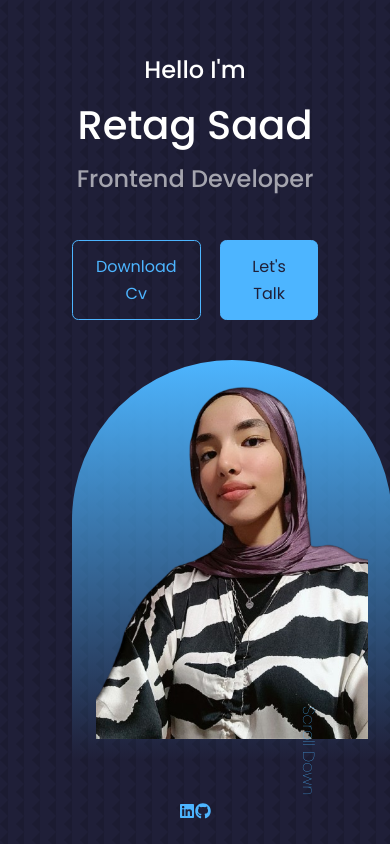
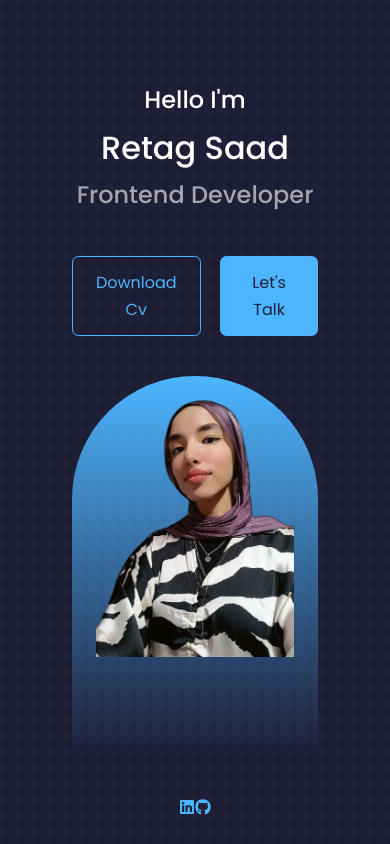
Before and after one commit to retagsaad/Portfolio, a React (Vite) app: page / in a window 390 px wide. Shown: the top 844 px of the page. Built offline with nearby package versions, Linux system fonts and the light colour scheme.

Commit message:
media query

```diff
--- a/src/components/home/home.css
+++ b/src/components/home/home.css
@@ -1,39 +1,39 @@
-.home{
+.home {
   height: 100vh;
   padding: 50px;
   overflow: hidden;
 }
-.home_container{
+.home_container {
   text-align: center;
   height: 100%;
   position: relative;
 }
-.btns{
+.btns {
   display: flex;
-    gap:1.2rem ;
+  gap: 1.2rem;
   margin-top: 2.5rem;
   justify-content: center;
 }
-.home_container h4{
+.home_container h4 {
   font-size: 1.5rem;
 }
-.home_container .me{
+.home_container .me {
   width: 320px;
   height: 400px;
-    background: linear-gradient(var(--color-primary) , transparent);
+  background: linear-gradient(var(--color-primary), transparent);
   border-radius: 12rem 12rem 0 0;
-    margin:40px auto;
+  margin: 40px auto;
   padding: 1rem 1.5rem 1.5rem 1.5rem;
   overflow: hidden;
 }
-.scroll_down{
+.scroll_down {
   position: absolute;
   right: -35px;
   bottom: 30px;
   transform: rotate(90deg);
   font-weight: 100;
 }
-.home_social{
+.home_social {
   display: flex;
   flex-direction: column;
   position: absolute;
@@ -42,12 +42,38 @@
   gap: 0.8rem;
   align-items: center;
 }
- .home_social::after{
+.home_social::after {
   content: "";
   width: 1px;
   height: 2rem;
   background: var(--color-primary);
 }
-.home_social a{
+.home_social a {
   font-size: 25px;
 }
+/* responsive */
+
+@media (max-width: 1024px) {
+  .home {
+    height: 68vh;
+  }
+}
+
+@media (max-width: 1024px) {
+  .home {
+    height: auto;
+    padding-top: 5rem;
+  }
+  .home_social,
+  .scroll_down {
+    display: none;
+  }
+  .home h1 {
+    font-size: 2rem;
+  }
+  .home_container .me {
+    max-width: 100%;
+    width: 300px;
+    height: 380px;
+  }
+}
```
Lines whose indentation alone changed are shown as unchanged.
